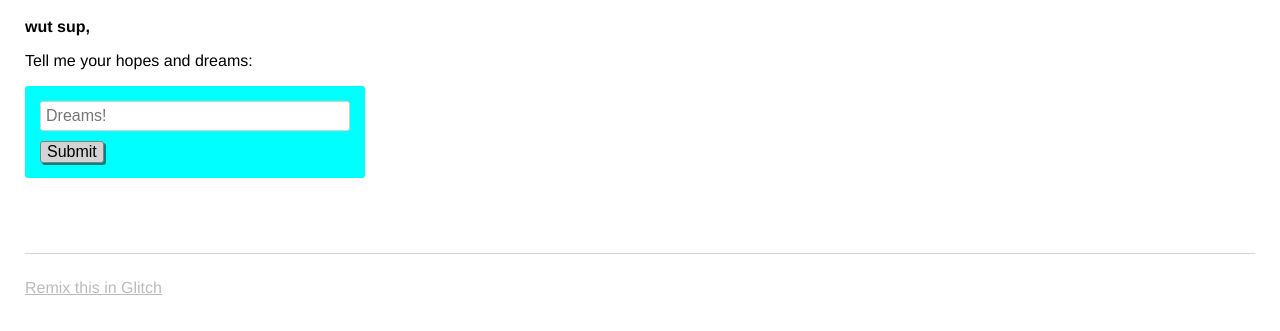
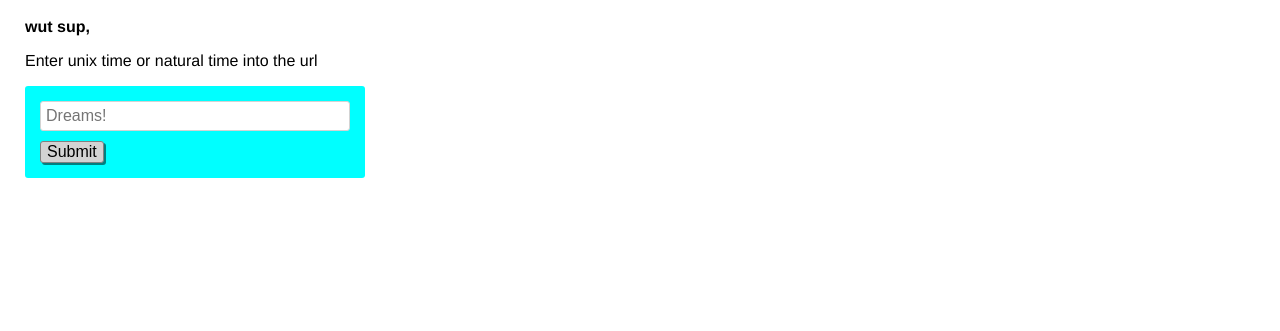
Before and after one commit to zoeyle/time-stampfcc, a website: page views/index.html in a window 1280 px wide. Shown: the part 65-396 px from the top of the page. Drawn offline with nearby package versions, Linux system fonts and the light colour scheme; no server answers.

Commit message:
💀🏄 Checkpoint

```diff
--- a/views/index.html
+++ b/views/index.html
@@ -27,7 +27,7 @@
 
     <main>
       <p class="bold">wut sup,</p>
-      <p>Tell me your hopes and dreams:</p>
+      <p>Enter unix time or natural time into the url </p>
       <form>
         <input type="text" maxlength="100" placeholder="Dreams!">
         <button type="submit">Submit</button>
@@ -38,12 +38,12 @@
       </section>
     </main>
 
-    <footer>
+<!--     <footer>
       <a href="https://glitch.com">
         Remix this in Glitch
       </a>
     </footer>
-
+ -->
     <!-- Your web-app is https, so your scripts need to be too -->
     <script src="https://code.jquery.com/jquery-2.2.1.min.js"
             integrity="sha256-gvQgAFzTH6trSrAWoH1iPo9Xc96QxSZ3feW6kem+O00="
```
